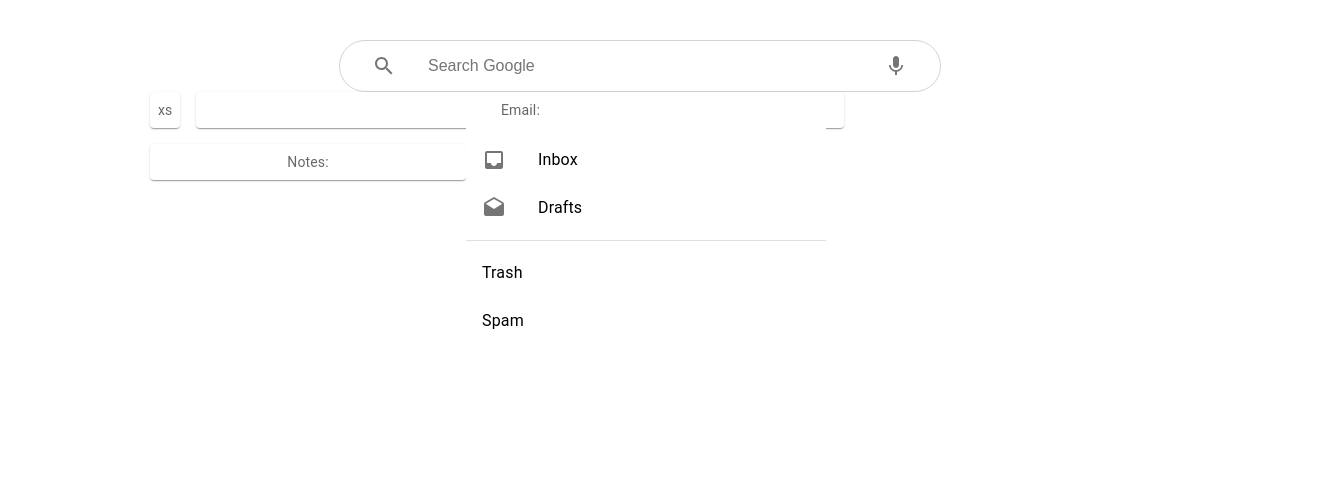
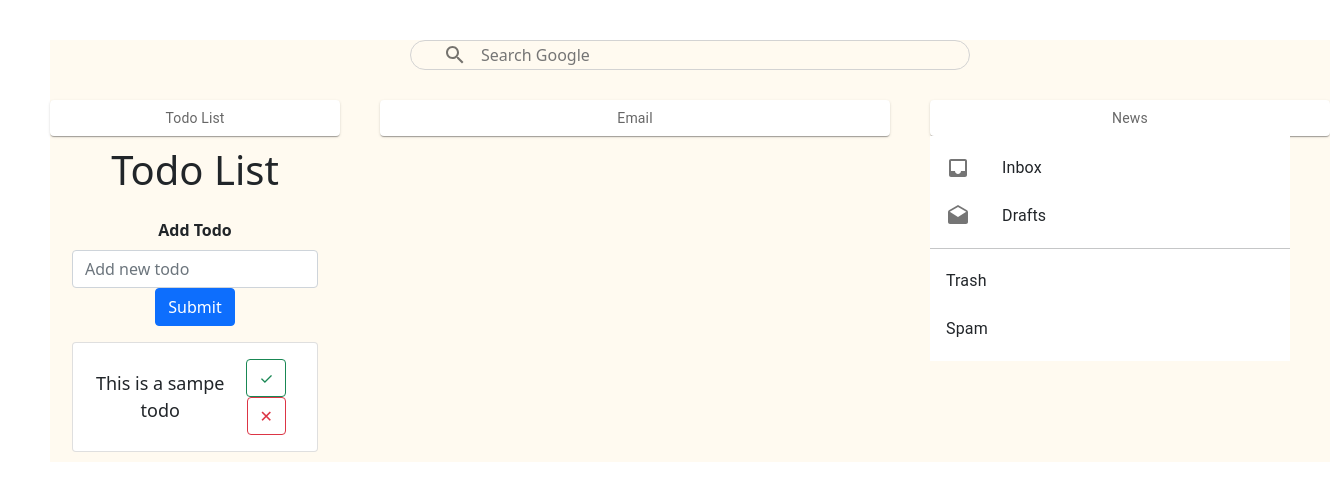
Before and after one commit to yoothomas/iDash, a React (Create React App) app in the folder front-end/: page / in a window 1280 px wide. Shown: the top 500 px of the page, 1330 px wide, since content can reach past the window. Built offline with nearby package versions, Linux system fonts and the light colour scheme.

Commit message:
Add todolist and rearrange grid

```diff
--- a/front-end/package.json
+++ b/front-end/package.json
@@ -8,10 +8,13 @@
     "@material-ui/core": "^4.12.3",
     "@material-ui/icons": "^4.11.2",
     "@mui/icons-material": "^5.0.0",
+    "@mui/material": "^5.0.0",
     "@testing-library/jest-dom": "^5.14.1",
     "@testing-library/react": "^11.2.7",
     "@testing-library/user-event": "^12.8.3",
+    "bootstrap": "^5.1.1",
     "react": "^17.0.2",
+    "react-bootstrap": "^1.6.3",
     "react-dom": "^17.0.2",
     "react-router-dom": "^5.3.0",
     "react-scripts": "4.0.3",
--- a/front-end/src/App.css
+++ b/front-end/src/App.css
@@ -1,7 +1,10 @@
 .App {
   text-align: center;
-  margin-right: 150px;
-  margin-left: 150px;
+  margin-right: 50px;
+  margin-left: 50px;
+  background-color: floralwhite;
+  height: 100%;
+  width: 100%
 }
 
 .App-logo {
--- a/front-end/src/App.js
+++ b/front-end/src/App.js
@@ -1,4 +1,3 @@
-import logo from './logo.svg';
 import Search from './components/Search.js';
 import './App.css';
 import BasicGrid from './components/BasicGrid';
--- a/front-end/src/components/BasicGrid.js
+++ b/front-end/src/components/BasicGrid.js
@@ -4,10 +4,12 @@ import Box from '@mui/material/Box';
 import Paper from '@mui/material/Paper';
 import Grid from '@mui/material/Grid';
 import BasicList from './BasicList.js';
+import TodoList from './TodoList.js';
 
 /* Pull sizing from user config*/
-let emailWidth = 8;
-let noteWidth = 4;
+let noteWidth = 3;
+let emailWidth = 5;
+let newsWidth = 4;
 
 const Item = styled(Paper)(({ theme }) => ({
   ...theme.typography.body2,
@@ -19,17 +21,19 @@ const Item = styled(Paper)(({ theme }) => ({
 export default function BasicGrid() {
   return (
     <Box sx={{ flexGrow: 1 }}>
-      <Grid container spacing={2}>
-        <Grid item xs = "auto">
-          <Item>xs</Item>
+      <Grid container spacing={5}>
+        <Grid item xs = {noteWidth}>
+          <Item>Todo List</Item>
+          <TodoList />
         </Grid>
         <Grid item xs = {emailWidth}>
-          <Item>Email:</Item>
+          <Item>Email</Item>
         </Grid>
-        <Grid item xs={noteWidth}>
-          <Item>Notes:</Item>
+        <Grid item xs={newsWidth}>
+          <Item>News</Item>
+          <BasicList />
         </Grid>
-        <BasicList />
+        {/* <BasicList /> */}
       </Grid>
     </Box>
   );
--- a/front-end/src/components/Search.css
+++ b/front-end/src/components/Search.css
@@ -8,14 +8,17 @@
     width: 75vw;
     margin: 0 auto;
     margin-top: 40px;
+    margin-bottom: 30px;
     max-width: 560px;
+
   }
 
   .search__input > input {
     flex: 1;
-    padding: 10px 20px;
+    /* padding: 10px 20px; */
     font-size: medium;
     border: none;
+    background-color: floralwhite;
   }
 
   .search__input > input:focus {
--- a/front-end/src/components/Search.js
+++ b/front-end/src/components/Search.js
@@ -21,15 +21,13 @@ function Search() {
 
   return (
     <form className="search" onSubmit={search}>
-      <div className="search__input">
+      <div className="search__input" >
         <IconButton type="submit" variant="contained" className="search__inputIcon" onClick={search}>
             <SearchButton></SearchButton>
         </IconButton>
         <input type="search" id="query" placeholder="Search Google"
             value={input} onChange={(e) => {setInput(e.target.value);}} />
-        <IconButton>
-        <MicIcon />
-        </IconButton>
+        {/*<IconButton><MicIcon /></IconButton>*/}
         {/* need to make the search icon button smaller*/}
         {/* need to add Google's autocomplete*/}
         {/* need to add voice search feature*/}
--- /dev/null
+++ b/front-end/src/components/TodoList.css
@@ -0,0 +1,12 @@
+.todolist {
+    padding: 10px;
+    /* background-color: floralwhite; */
+
+  }
+
+  .todo {
+    align-items: center;
+    display: flex;
+    font-size: 18px;
+    justify-content: space-between;
+  }
--- /dev/null
+++ b/front-end/src/components/TodoList.js
@@ -0,0 +1,148 @@
+// import * as React from 'react';
+// import Box from '@mui/material/Box';
+// import List from '@mui/material/List';
+// import ListItem from '@mui/material/ListItem';
+// import ListItemButton from '@mui/material/ListItemButton';
+// import ListItemIcon from '@mui/material/ListItemIcon';
+// import ListItemText from '@mui/material/ListItemText';
+// import Divider from '@mui/material/Divider';
+// import InboxIcon from '@mui/icons-material/Inbox';
+// import DraftsIcon from '@mui/icons-material/Drafts';
+
+// export default function TodoList() {
+//   return (
+//     <Box sx={{ width: '100%', maxWidth: 360, bgcolor: 'background.paper' }}>
+//       <nav aria-label="main mailbox folders">
+//         <List>
+//           <ListItem disablePadding>
+//             <ListItemButton>
+//               <ListItemIcon>
+//                 <InboxIcon />
+//               </ListItemIcon>
+//               <ListItemText primary="Inbox" />
+//             </ListItemButton>
+//           </ListItem>
+//           <ListItem disablePadding>
+//             <ListItemButton>
+//               <ListItemIcon>
+//                 <DraftsIcon />
+//               </ListItemIcon>
+//               <ListItemText primary="Drafts" />
+//             </ListItemButton>
+//           </ListItem>
+//         </List>
+//       </nav>
+//       <Divider />
+//       <nav aria-label="secondary mailbox folders">
+//         <List>
+//           <ListItem disablePadding>
+//             <ListItemButton>
+//               <ListItemText primary="Trash" />
+//             </ListItemButton>
+//           </ListItem>
+//           <ListItem disablePadding>
+//             <ListItemButton component="a" href="#simple-list">
+//               <ListItemText primary="Spam" />
+//             </ListItemButton>
+//           </ListItem>
+//         </List>
+//       </nav>
+//     </Box>
+//   );
+// }
+
+import React from "react";
+import "./TodoList.css";
+import { Button, Card, Form } from 'react-bootstrap';
+import 'bootstrap/dist/css/bootstrap.min.css';
+
+
+function Todo({ todo, index, markTodo, removeTodo }) {
+  return (
+    <div
+      className="todo"
+
+    >
+      <span style={{ textDecoration: todo.isDone ? "line-through" : "" }}>{todo.text}</span>
+      <div>
+        <Button variant="outline-success" onClick={() => markTodo(index)}>✓</Button>{' '}
+        <Button variant="outline-danger" onClick={() => removeTodo(index)}>✕</Button>
+      </div>
+    </div>
+  );
+}
+
+function FormTodo({ addTodo }) {
+  const [value, setValue] = React.useState("");
+
+  const handleSubmit = e => {
+    e.preventDefault();
+    if (!value) return;
+    addTodo(value);
+    setValue("");
+  };
+
+  return (
+    <Form onSubmit={handleSubmit}>
+    <Form.Group>
+      <Form.Label><b>Add Todo</b></Form.Label>
+      <Form.Control type="text" className="input" value={value} onChange={e => setValue(e.target.value)} placeholder="Add new todo" />
+    </Form.Group>
+    <Button variant="primary mb-3" type="submit">
+      Submit
+    </Button>
+  </Form>
+  );
+}
+
+function TodoList() {
+  const [todos, setTodos] = React.useState([
+    {
+      text: "This is a sampe todo",
+      isDone: false
+    }
+  ]);
+
+  const addTodo = text => {
+    const newTodos = [...todos, { text }];
+    setTodos(newTodos);
+  };
+
+  const markTodo = index => {
+    const newTodos = [...todos];
+    newTodos[index].isDone = true;
+    setTodos(newTodos);
+  };
+
+  const removeTodo = index => {
+    const newTodos = [...todos];
+    newTodos.splice(index, 1);
+    setTodos(newTodos);
+  };
+
+  return (
+    <div className="todolist">
+      <div className="container">
+        <h1 className="text-center mb-4">Todo List</h1>
+        <FormTodo addTodo={addTodo} />
+        <div>
+          {todos.map((todo, index) => (
+            <Card>
+              <Card.Body>
+                <Todo
+                key={index}
+                index={index}
+                todo={todo}
+                markTodo={markTodo}
+                removeTodo={removeTodo}
+                />
+              </Card.Body>
+            </Card>
+          ))}
+        </div>
+      </div>
+    </div>
+  );
+}
+
+export default TodoList;
--- /dev/null
+++ b/front-end/src/config.js
@@ -0,0 +1,4 @@
+export const NEWS_API_KEY = ddfe4b88e00242459c252ddf6be8eed4;
+export const GMAIL_CLIENT_ID = '832600522932-0urudifhjb69ap6imc2hl7imb9k27mo7.apps.googleusercontent.com';
+export const GOOGLE_API_KEY = 'AIzaSyAscF9WCaJOV8hU6kzXcFugZSAIIrR1PQU';
+export const COUNTRY = "ca";
```
Also changed, not shown: front-end/src/components/News.js (added, +15 -0 lines), front-end/src/gmail-quickstart.js (added, +121 -0 lines), front-end/src/components/Emails.js (added), 2 other files (tests, documents, lock files or other folders).
